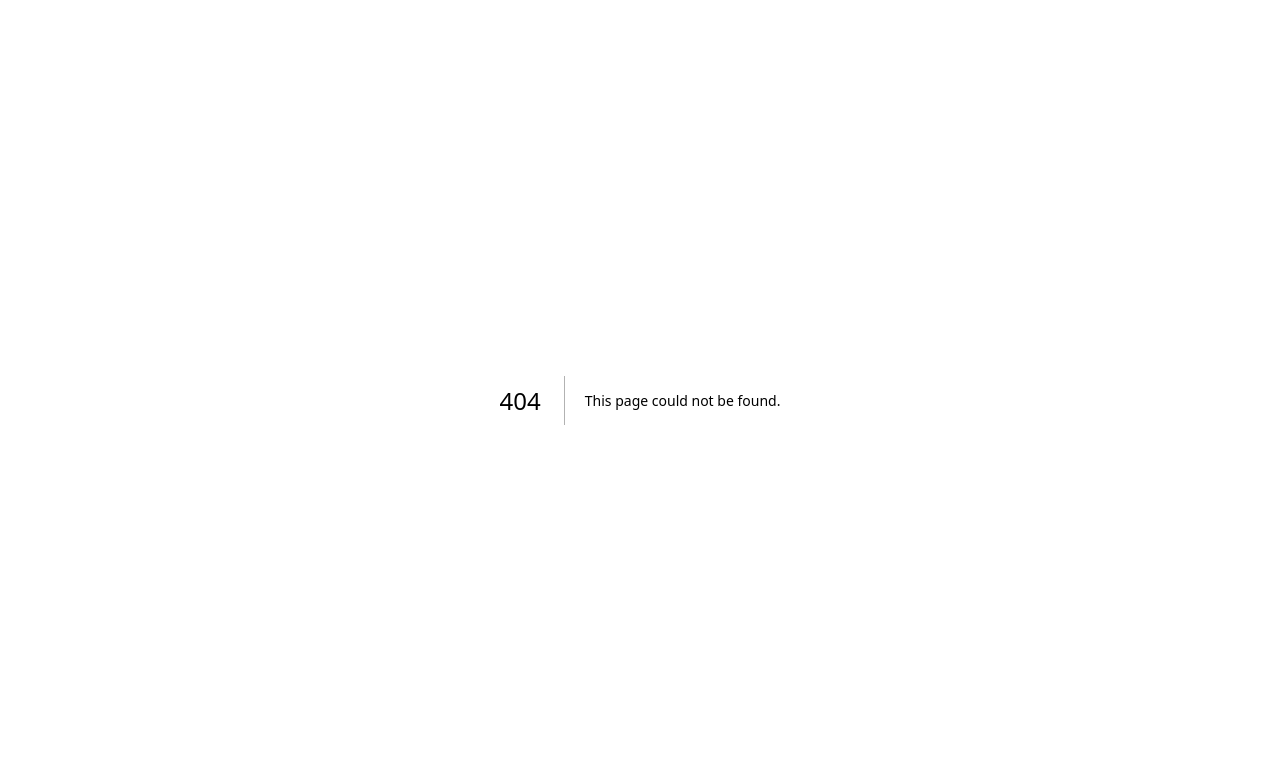
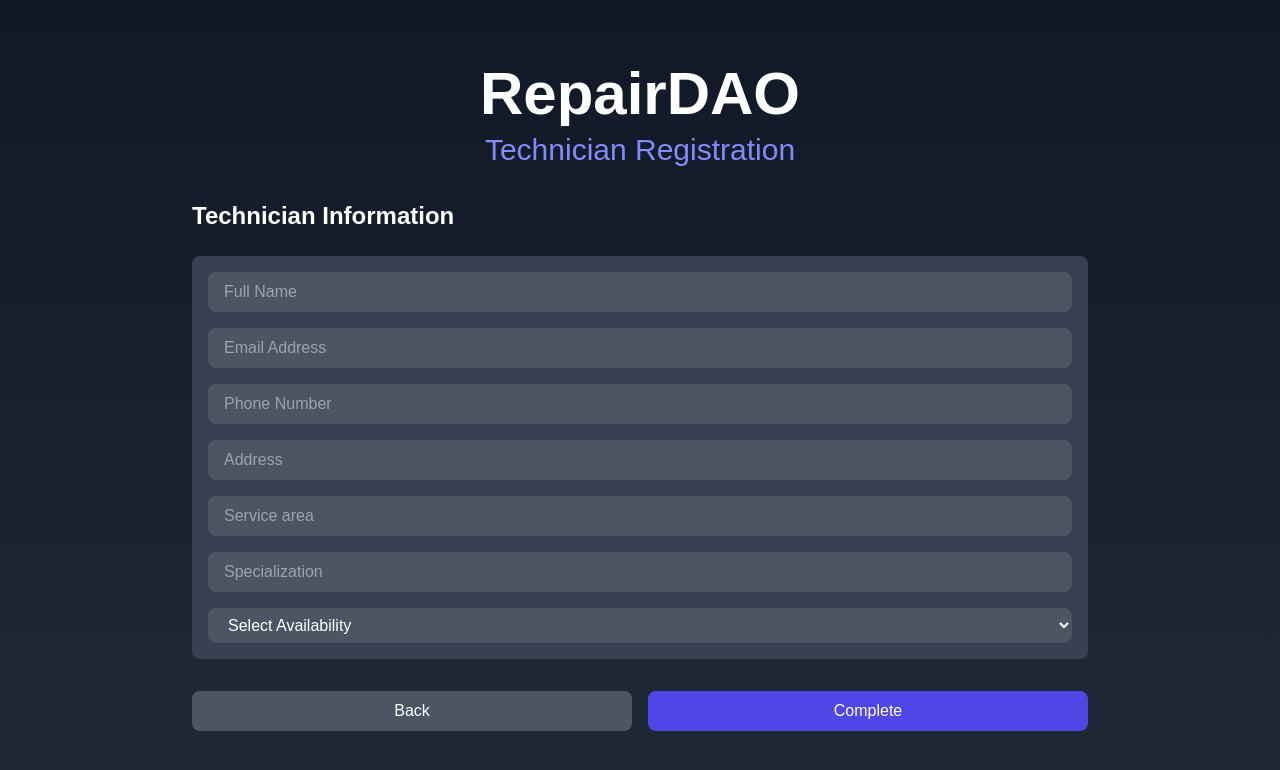
Before and after one commit to pbanavara/technician_marketplace, a Next.js app: page /technician in a window 1280 px wide. Before the commit this address had no page. Shown: the top 770 px of the page. Built offline with nearby package versions, Linux system fonts and the light colour scheme; no server answers.

Commit message:
Fixed concurrent issues with landlord and technician loading and the datatype mismatches

```diff
--- a/src/app/chat/agent/page.tsx
+++ b/src/app/chat/agent/page.tsx
@@ -24,34 +24,32 @@ export default function AgentChat() {
     const [messages, setMessages] = useState<BaseMessage[]>([]);
 
     let hasLoggedInBefore: boolean = false;
-    const [onboardingData, setOnboardingData] = useState({});
-    const [userType, setUserType] = useState(session?.userType || 'landlord');
+    const onboardingData = getStorageItem(`${USER_ID}_onboardingData`) || '';
+    const userType = getStorageItem('userType') || '';
 
     // This first useEffect is for state  initialization with no dependency array elements.
     useEffect(() => {
-        setUserType(getStorageItem('userType') || 'landlord');
         hasLoggedInBefore = getStorageItem(`${USER_ID}_hasLoggedIn`) === 'true';
         console.log('hasLoggedInBefore:', hasLoggedInBefore);
         setIsFirstLogin(!hasLoggedInBefore);
-        setOnboardingData(JSON.parse(getStorageItem(`${USER_ID}_onboardingData`) || '{}'));
+
     }, [])
 
     useEffect(() => {
         console.log("User ID in AgentChat:", USER_ID);
+        console.log("User Type in AgentChat:", userType);
         if (!USER_ID) return;
         const connectWebsocket = () => {
             wsRef.current = new WebSocket(`${WS_URL}/ws/agent/${USER_ID}`);
 
             wsRef.current.onmessage = (event) => {
                 const message = JSON.parse(event.data);
-                if (message.sender_id === "agent") {
-                    setMessages(prevMessages => [...prevMessages, message]);
-                    setInputMessage('');
-                }
-
+                setMessages(prevMessages => [...prevMessages, message]);
+                setInputMessage('');
             };
 
             wsRef.current.onopen = () => {
+
                 console.log('WebSocket connection opened');
                 if (!wsRef.current || wsRef.current.readyState !== WebSocket.OPEN) return;
 
@@ -73,20 +71,21 @@ export default function AgentChat() {
             wsRef.current.onerror = (error) => {
                 console.log('WebSocket error:', error);
                 setTimeout(() => {
-                    connectWebsocket();
+                    //connectWebsocket();
                 }, 1000);
             };
 
             wsRef.current.onclose = () => {
                 console.log('WebSocket connection closed');
                 setTimeout(() => {
-                    connectWebsocket();
+                    //connectWebsocket();
                 }, 1000);
             };
         };
         connectWebsocket();
         return () => {
             if (wsRef.current) {
+                console.log('WS State before unmount:', wsRef.current.readyState)
                 wsRef.current.close();
             }
         };
@@ -103,8 +102,9 @@ export default function AgentChat() {
             timestamp: new Date().toISOString(),
             user_type: userType
         };
-
-        wsRef.current.send(JSON.stringify(userMessage));
+        if (wsRef.current.readyState === WebSocket.OPEN) {
+            wsRef.current.send(JSON.stringify(userMessage));
+        }
         setMessages(prev => [...prev, userMessage]);
         setInputMessage('');
     };
@@ -114,7 +114,14 @@ export default function AgentChat() {
             {/* Main Chat Container - Centered in Remaining Space */}
             <div className="flex-1 p-6 flex justify-center">
                 <div className="w-full max-w-4xl">
-
+                    <h1 className="text-center mb-8">
+                        <div className="text-6xl font-bold text-white mb-2">
+                            RepairDAO
+                        </div>
+                        <div className="text-3xl text-indigo-400">
+                            An AI-Powered Elite Technician Network
+                        </div>
+                    </h1>
 
                     <div className="bg-gray-800 rounded-lg shadow-xl overflow-hidden">
                         {/* Rest of your chat window code */}
--- /dev/null
+++ b/src/app/components/TechnicianStep.tsx
@@ -0,0 +1,103 @@
+'use client';
+import { useSession } from 'next-auth/react';
+import { useRouter } from 'next/navigation';
+import { setStorageItem } from '../utils/storage';
+
+interface TechnicianStepProps {
+    formData: any;
+    setFormData: (data: any) => void;
+    onBack: () => void;
+    onComplete: () => void;
+}
+
+export default function TechnicianStep({ formData, setFormData, onBack, onComplete }: TechnicianStepProps) {
+    const updateField = (field: string, value: string) => {
+        setFormData({
+            ...formData,
+            [field]: value
+        });
+    };
+
+    const { data: session } = useSession();
+    const router = useRouter();
+    const USER_ID = formData.email || '';
+
+
+
+    return (
+        <div>
+            <h2 className="text-2xl font-bold text-white mb-6">Technician Information</h2>
+            <div className="p-4 bg-gray-700 rounded-lg space-y-4">
+                <input
+                    type="text"
+                    placeholder="Full Name"
+                    value={formData.name || ''}
+                    onChange={(e) => updateField('name', e.target.value)}
+                    className="w-full px-4 py-2 bg-gray-600 text-white rounded-lg"
+                />
+                <input
+                    type="email"
+                    placeholder="Email Address"
+                    value={formData.email || ''}
+                    onChange={(e) => updateField('email', e.target.value)}
+                    className="w-full px-4 py-2 bg-gray-600 text-white rounded-lg"
+                />
+                <input
+                    type="tel"
+                    placeholder="Phone Number"
+                    value={formData.phone || ''}
+                    onChange={(e) => updateField('phone', e.target.value)}
+                    className="w-full px-4 py-2 bg-gray-600 text-white rounded-lg"
+                />
+                <input
+                    type="address"
+                    placeholder="Address"
+                    value={formData.address || ''}
+                    onChange={(e) => updateField('address', e.target.value)}
+                    className="w-full px-4 py-2 bg-gray-600 text-white rounded-lg"
+                />
+                <input
+                    type="text"
+                    placeholder="Service area"
+                    value={formData.service_area || ''}
+                    onChange={(e) => updateField('service_area', e.target.value)}
+                    className="w-full px-4 py-2 bg-gray-600 text-white rounded-lg"
+                />
+                <input
+                    type="text"
+                    placeholder="Specialization"
+                    value={formData.specialization || ''}
+                    onChange={(e) => updateField('specialization', e.target.value)}
+                    className="w-full px-4 py-2 bg-gray-600 text-white rounded-lg"
+                />
+
+
+                <select
+                    value={formData.availability || ''}
+                    onChange={(e) => updateField('availability', e.target.value)}
+                    className="w-full px-4 py-2 bg-gray-600 text-white rounded-lg"
+                >
+                    <option value="">Select Availability</option>
+                    <option value="full-time">Full Time</option>
+                    <option value="part-time">Part Time</option>
+                    <option value="weekends">Weekends Only</option>
+                </select>
+            </div>
+
+            <div className="mt-8 flex gap-4">
+                <button
+                    onClick={onBack}
+                    className="w-1/2 bg-gray-600 text-white py-2 px-4 rounded-lg hover:bg-gray-700 transition-colors"
+                >
+                    Back
+                </button>
+                <button
+                    onClick={onComplete}
+                    className="w-1/2 bg-indigo-600 text-white py-2 px-4 rounded-lg hover:bg-indigo-700 transition-colors"
+                >
+                    Complete
+                </button>
+            </div>
+        </div>
+    );
+}
--- a/src/app/components/ThankYouStep.tsx
+++ b/src/app/components/ThankYouStep.tsx
@@ -11,13 +11,16 @@ interface ThankYouStepProps {
 export default function ThankYouStep({ onComplete, formData }: ThankYouStepProps) {
     const { data: session } = useSession();
     const router = useRouter();
-    const USER_ID = session?.user?.email || '';
+
     onComplete = () => {
+        const USER_ID = formData.email || '';
+        setStorageItem("userType", 'landlord');
         setStorageItem(`${USER_ID}_hasLoggedIn`, 'false');
         setStorageItem(`${USER_ID}_onboardingData`,
             JSON.stringify(formData));
         router.push('/chat/agent');
     };
+
     return (
         <div className="text-center py-8">
             <div className="mb-8">
--- a/src/app/onboarding/page.tsx
+++ b/src/app/onboarding/page.tsx
@@ -18,14 +18,14 @@ export default function Onboarding() {
             sessionStorage.setItem('USER_ID', USER_ID);
         }
     }, [USER_ID]);
+
     const [formData, setFormData] = useState({
+        name: '',
+        email: '',
         phone: '',
-        email: session?.user?.email || '',
-        numberOfHomes: 0,
-        name: '',
+        user_type: 'landlord',
+        address: '',
         properties: [],
-        // Remove the landlord hardcoding later as we move through configuration wizard
-        userType: 'landlord',
         tenants: []
     });
 
@@ -51,6 +51,7 @@ export default function Onboarding() {
 
     const handleComplete = async () => {
         // Save data and redirect to chat
+
         router.push('/chat/agent');
     };
 
--- a/src/app/page.tsx
+++ b/src/app/page.tsx
@@ -69,13 +69,18 @@ export default function Home() {
               ))}
             </div>
           </div>
-
-          <div className="flex justify-center">
+          <div className="flex justify-center gap-4 mb-4">
             <button
               onClick={() => router.push('/onboarding')}
-              className="w-full bg-indigo-600 text-white py-3 rounded-lg hover:bg-indigo-700"
+              className="w-1/2 bg-indigo-600 text-white py-3 rounded-lg hover:bg-indigo-700"
             >
-              Get Started
+              Property Owners
+            </button>
+            <button
+              onClick={() => router.push('/technician')}
+              className="w-1/2 bg-green-600 text-white py-3 rounded-lg hover:bg-green-700"
+            >
+              Technicians
             </button>
           </div>
         </div>
--- /dev/null
+++ b/src/app/technician/page.tsx
@@ -0,0 +1,61 @@
+'use client';
+
+import TechnicianStep from '@/app/components/TechnicianStep';
+import { useState } from 'react';
+import { useSession } from 'next-auth/react';
+import { useRouter } from 'next/navigation';
+import { getStorageItem, setStorageItem } from '../utils/storage';
+
+export default function TechnicianOnboarding() {
+    const router = useRouter();
+    const { data: session } = useSession();
+    const USER_ID = session?.user?.email || '';
+
+    const [formData, setFormData] = useState({
+        name: '',
+        email: '',
+        phone: '',
+        specialization: '',
+        availability: '',
+        user_type: 'technician',
+        address: '',
+        service_area: ''
+    });
+
+    const handleComplete = async () => {
+        // Handle form submission
+        const USER_ID = formData.email || '';
+        console.log("On complete in last step called");
+        console.log("On complete user id", USER_ID);
+        setStorageItem("USER_ID", USER_ID);
+        setStorageItem(`${USER_ID}_hasLoggedIn`, 'true');
+        setStorageItem(`${USER_ID}_onboardingData`,
+            JSON.stringify(formData));
+        setStorageItem('userType', 'technician');
+        router.push('/chat/agent');
+    };
+
+    return (
+        <div className="min-h-screen bg-gradient-to-b from-gray-900 to-gray-800">
+            <div className="container mx-auto px-4 py-16">
+                <div className="max-w-4xl mx-auto">
+                    <h1 className="text-center mb-8">
+                        <div className="text-6xl font-bold text-white mb-2">
+                            RepairDAO
+                        </div>
+                        <div className="text-3xl text-indigo-400">
+                            Technician Registration
+                        </div>
+                    </h1>
+
+                    <TechnicianStep
+                        formData={formData}
+                        setFormData={setFormData}
+                        onBack={() => router.push('/')}
+                        onComplete={handleComplete}
+                    />
+                </div>
+            </div>
+        </div>
+    );
+}
--- a/src/app/types/message.tsx
+++ b/src/app/types/message.tsx
@@ -23,7 +23,7 @@ export interface AgentMessage extends BaseMessage {
 export interface InitMessage extends BaseMessage {
     type: 'init';
     is_first_login: boolean;
-    onboarding_data?: Record<string, unknown>;
+    onboarding_data?: string;
 }
 
 // Action messages for specific operations
```
Also changed, not shown: src/middleware.ts (+6 -2 lines), 1 other file (tests, documents, lock files or other folders).
